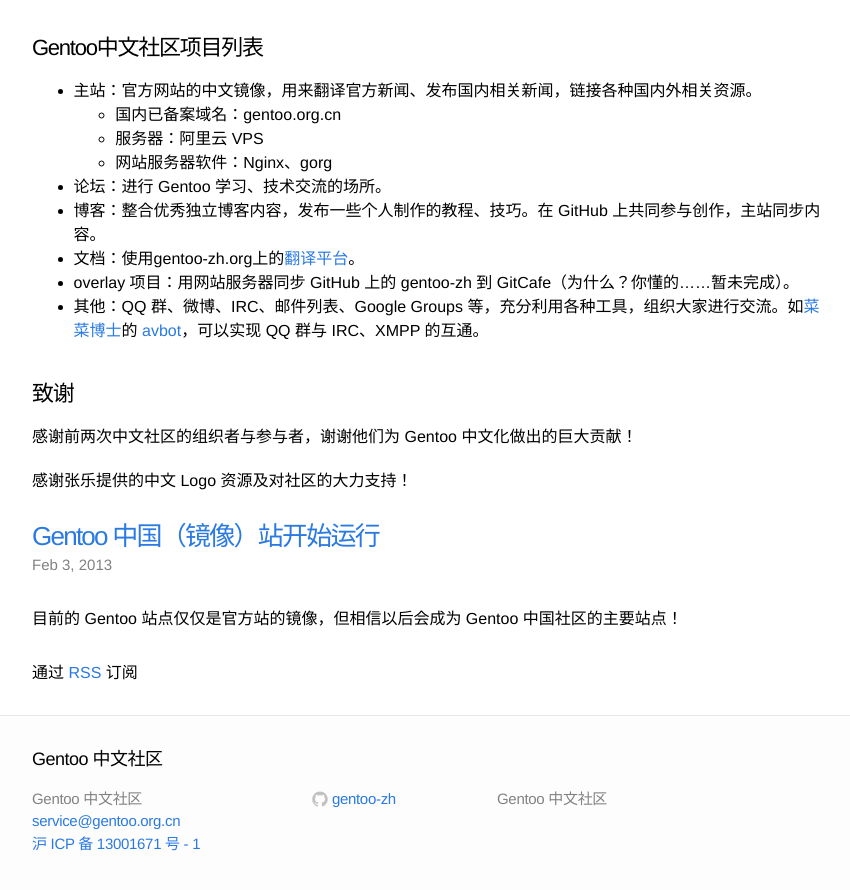
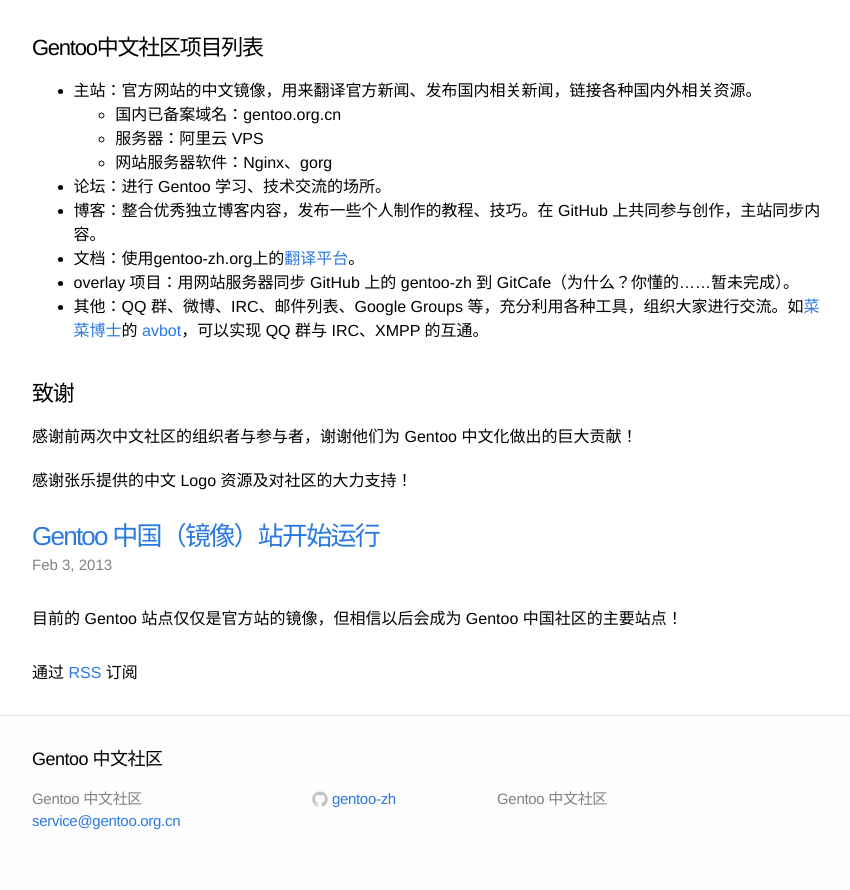
Before and after one commit to Gentoo-zh/gentoo-zh.github.com, a Jekyll site: the page built from index.html, in a window 1280 px wide and 900 px high, scrolled down 1542 px. Shown: the top 890 px of the window, without its empty margins (208-1058 px from the left). Built offline with Jekyll 4.4.1, drawn with Linux system fonts in a browser that asks for light colours.

Commit message:
remove icp

```diff
--- a/_config.yml
+++ b/_config.yml
@@ -3,9 +3,9 @@
 email: service@gentoo.org.cn
 description: Gentoo 中文社区
 baseurl: ""
-url: "http://www.gentoo.org.cn"
+url: "https://www.gentoo.org.cn"
 github_username:  gentoo-zh
-icp: "沪 ICP 备 13001671 号 - 1"
+icp: ""
 
 # Build settings
 markdown: kramdown
--- a/_includes/footer.html
+++ b/_includes/footer.html
@@ -8,7 +8,7 @@
       <ul>
         <li>{{ site.title }}</li>
         <li><a href="mailto:{{ site.email }}">{{ site.email }}</a></li>
-        <li><a href="http://www.miibeian.gov.cn/">{{ site.icp }}</a></li>
+        {% if site.icp %}<li><a href="http://www.miibeian.gov.cn/">{{ site.icp }}</a></li>{% endif %}
       </ul>
     </div>
 
```
